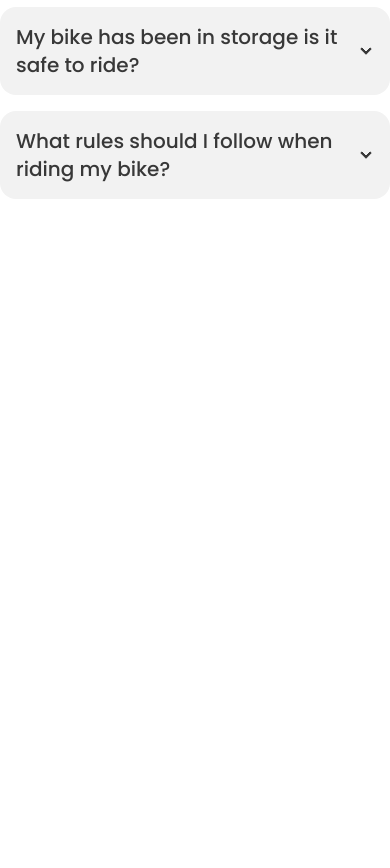
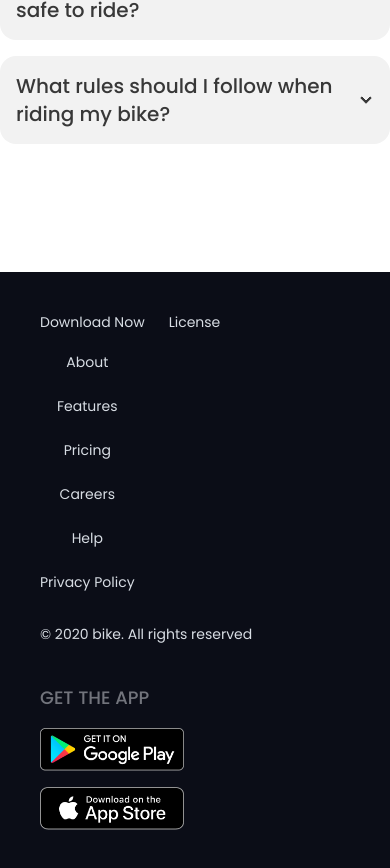
Before and after one commit to tanvirjem2/biker-zone-daisyUI-b8, a plain HTML site: page index.html in a window 390 px wide. Shown: the part 6918-7786 px from the top of the page. Before the commit the page ends 7245 px from the top, so only its background shows below. Drawn offline with nearby package versions, Linux system fonts and the light colour scheme.

Commit message:
footer section done and also responsive

```diff
--- a/index.html
+++ b/index.html
@@ -307,7 +307,7 @@
                     class="text-bike-primary"> Questions</span></h3>
             <div class="flex flex-col gap-10 md:flex-row lg:flex-row items-center justify-center">
                 <div class="flex-1">
-                    <img class="w-[350px]" src="./images/others/faq.png" alt="">
+                    <img class="w-[300px]" src="./images/others/faq.png" alt="">
                 </div>
                 <div class="flex-1 space-y-4">
                     <div class="collapse collapse-arrow bg-base-200">
@@ -356,7 +356,34 @@
     </main>
 
     <!-- Footer section -->
-    <footer></footer>
+    <footer class="footer p-10 bg-[#0B0D17] text-neutral-content">
+        <div>
+            <div class="pb-3">
+                <ul class="flex items-center gap-6">
+                    <li><a href="">Download Now</a></li>
+                    <li><a href="">License</a></li>
+                </ul>
+            </div>
+            <div class="pb-6">
+                <ul class="flex flex-col items-center md:flex-row gap-6">
+                    <li><a href="">About</a></li>
+                    <li><a href="">Features</a></li>
+                    <li><a href="">Pricing</a></li>
+                    <li><a href="">Careers</a></li>
+                    <li><a href="">Help</a></li>
+                    <li><a href="">Privacy Policy</a></li>
+                </ul>
+            </div>
+            <p>© 2020 bike. All rights reserved</p>
+        </div>
+        <div>
+            <span class="footer-title font-medium text-lg text-[#D9DBE1]">Get the App</span>
+            <div class="grid grid-cols-1 gap-4">
+                <a><img class="w-36" src="./images/others/android.png" alt=""></a>
+                <a><img class="w-36" src="./images/others/ios.png" alt=""></a>
+            </div>
+        </div>
+    </footer>
 </body>
 
 </html>
```
